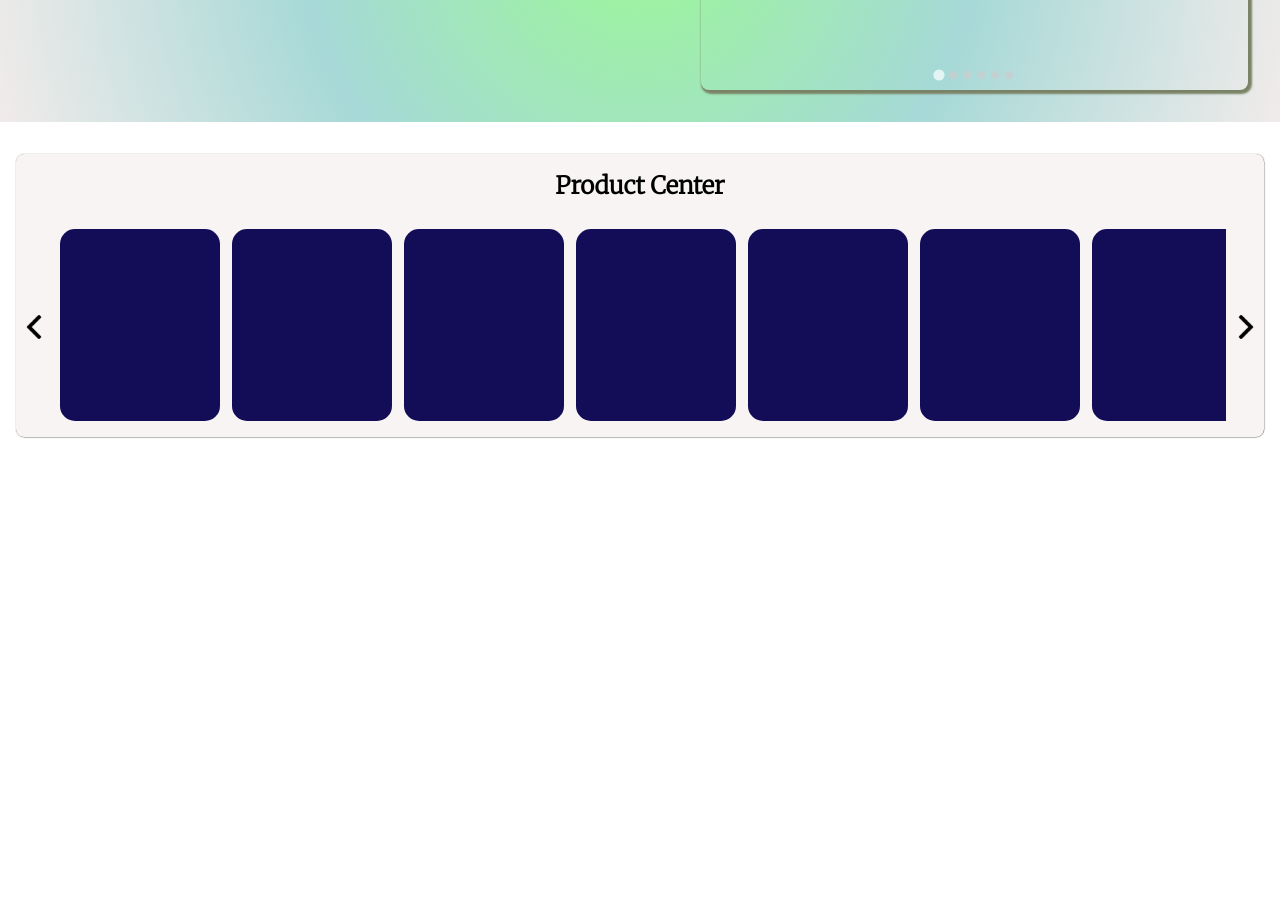
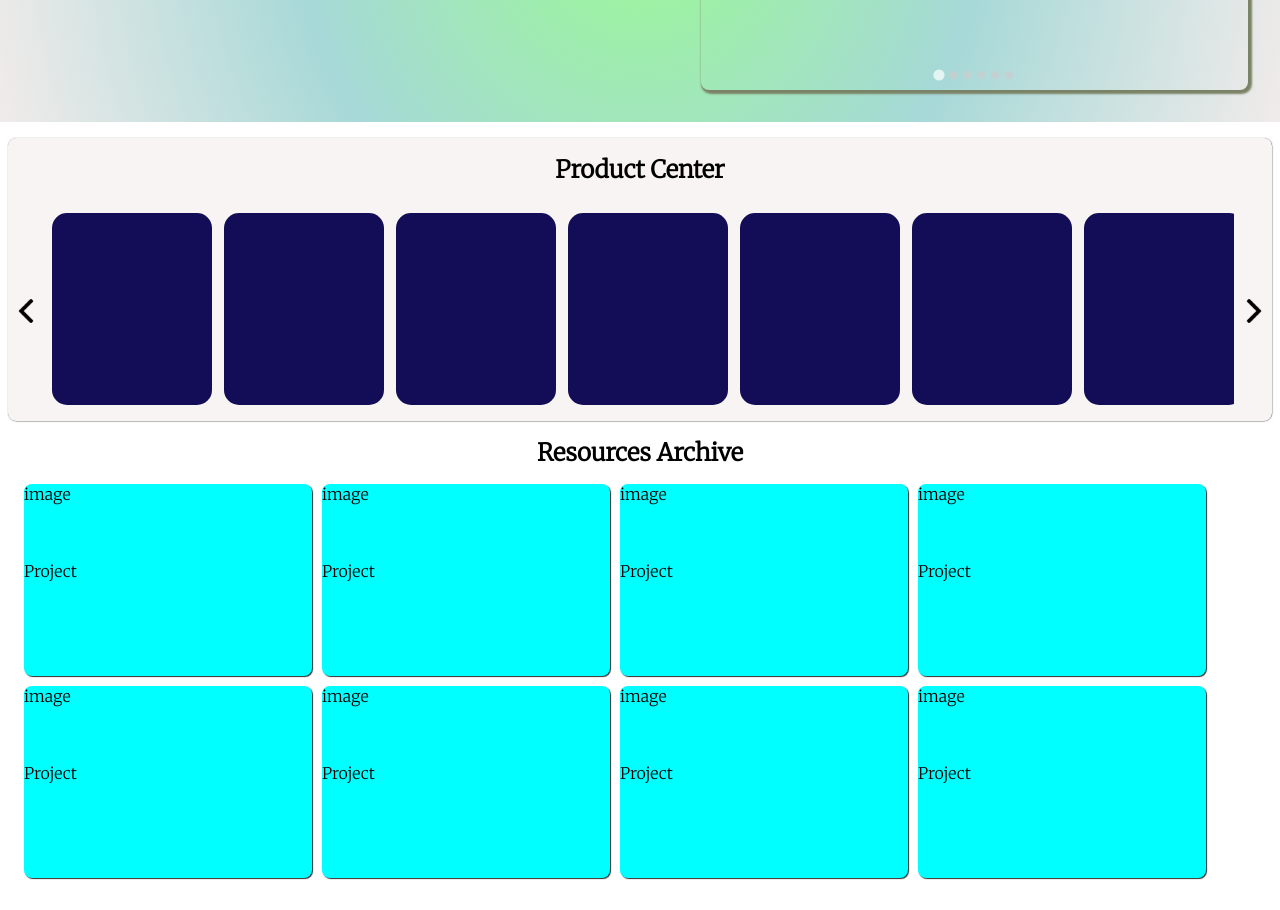
Before and after one commit to githaefrancis/portfolio-next, a Next.js app: page / in a window 1280 px wide. Shown: the part 300-1210 px from the top of the page. Before the commit the page ends 1062 px from the top, so only its background shows below. Built offline with nearby package versions, Linux system fonts and the light colour scheme.

Commit message:
feat(Resources) - add resources section template

```diff
--- a/app/page.module.css
+++ b/app/page.module.css
@@ -1,9 +1,9 @@
 .main {
   display: flex;
   flex-direction: column;
-  justify-content: space-between;
+  /* justify-content: space-between; */
   align-items: center;
-  padding: 2rem 1rem;
+  padding: 1rem 0.5rem;
   min-height: 80vh;
 }
 
--- a/app/page.tsx
+++ b/app/page.tsx
@@ -1,10 +1,12 @@
 import Image from "next/image";
 import styles from "./page.module.css";
 import Highlight from "../components/highlight";
+import Resources from "../components/resources";
 export default function Home() {
   return (
     <main className={styles.main}>
       <Highlight />
+      <Resources />
     </main>
   );
 }
--- a/components/highlight/highlight.module.scss
+++ b/components/highlight/highlight.module.scss
@@ -3,9 +3,10 @@
   border-radius: 8px;
   box-shadow: 0.2px 0.2px 1px rgb(39, 39, 39);
   min-width: 100%;
-  min-height: 12rem;
+  height: 100%;
   z-index: 200;
   background-color: rgba(248, 244, 244, 1);
+  margin-bottom: 1rem;
 }
 
 .highlight .heading2 {
--- a/components/highlight/index.tsx
+++ b/components/highlight/index.tsx
@@ -35,14 +35,6 @@ export default function Highlight() {
           <div className={styles.card}></div>
           <div className={styles.card}></div>
           <div className={styles.card}></div>
-          <div className={styles.card}></div>
-          <div className={styles.card}></div>
-          <div className={styles.card}></div>
-          <div className={styles.card}></div>
-          <div className={styles.card}></div>
-          <div className={styles.card}></div>
-          <div className={styles.card}></div>
-          <div className={styles.card}></div>
         </section>
         <Image
           priority
--- /dev/null
+++ b/components/resources/index.tsx
@@ -0,0 +1,50 @@
+// import styled from "styled-components";
+
+// const Card = styled.div`
+// height: 6rem;
+// background-color: blue;
+// box-shadow: 1px 1px 2px blue;
+// `
+import styles from "./resources.module.scss";
+
+export default function Resources() {
+  return (
+    <section className={styles.resources}>
+      <h1>Resources Archive</h1>
+      <section className={styles.container}>
+        <div className={styles.card}>
+          <section>image</section>
+          <section>Project</section>
+        </div>
+        <div className={styles.card}>
+          <section>image</section>
+          <section>Project</section>
+        </div>
+        <div className={styles.card}>
+          <section>image</section>
+          <section>Project</section>
+        </div>
+        <div className={styles.card}>
+          <section>image</section>
+          <section>Project</section>
+        </div>
+        <div className={styles.card}>
+          <section>image</section>
+          <section>Project</section>
+        </div>
+        <div className={styles.card}>
+          <section>image</section>
+          <section>Project</section>
+        </div>
+        <div className={styles.card}>
+          <section>image</section>
+          <section>Project</section>
+        </div>
+        <div className={styles.card}>
+          <section>image</section>
+          <section>Project</section>
+        </div>
+      </section>
+    </section>
+  );
+}
--- /dev/null
+++ b/components/resources/resources.module.scss
@@ -0,0 +1,25 @@
+.resources {
+  min-width: 100%;
+  h1 {
+    text-align: center;
+  }
+}
+.container {
+  display: flex;
+  margin: 1rem 1rem;
+  flex-wrap: wrap;
+  gap: 10px;
+}
+
+.card {
+  height: 12rem;
+  //   flex: 0 0 10rem;
+
+  border-radius: 8px;
+  box-shadow: 1px 1px 1px rgb(48, 46, 46);
+  background-color: aqua;
+  width: 18rem;
+  z-index: 10;
+  display: grid;
+  grid-template-rows: 40% 60%;
+}
--- a/package.json
+++ b/package.json
@@ -13,11 +13,13 @@
     "@types/node": "20.3.1",
     "@types/react": "18.2.12",
     "@types/react-dom": "18.2.5",
+    "@types/styled-components": "^5.1.26",
     "eslint": "8.42.0",
     "eslint-config-next": "13.4.5",
     "next": "13.4.5",
     "react": "18.2.0",
     "react-dom": "18.2.0",
+    "styled-components": "^5.3.10",
     "typescript": "5.1.3"
   },
   "devDependencies": {
```
Also changed, not shown: 1 other file (tests, documents, lock files or other folders).
